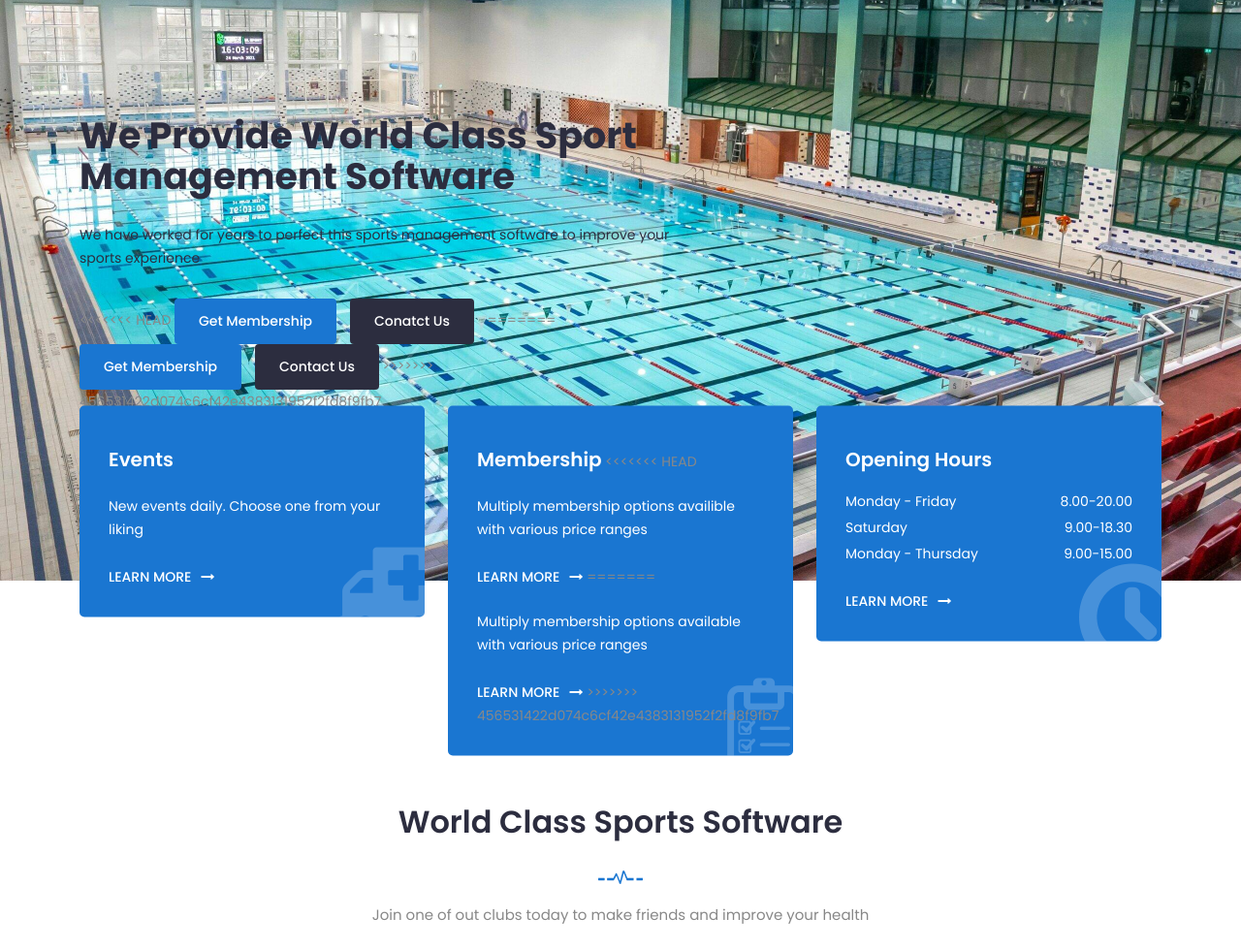
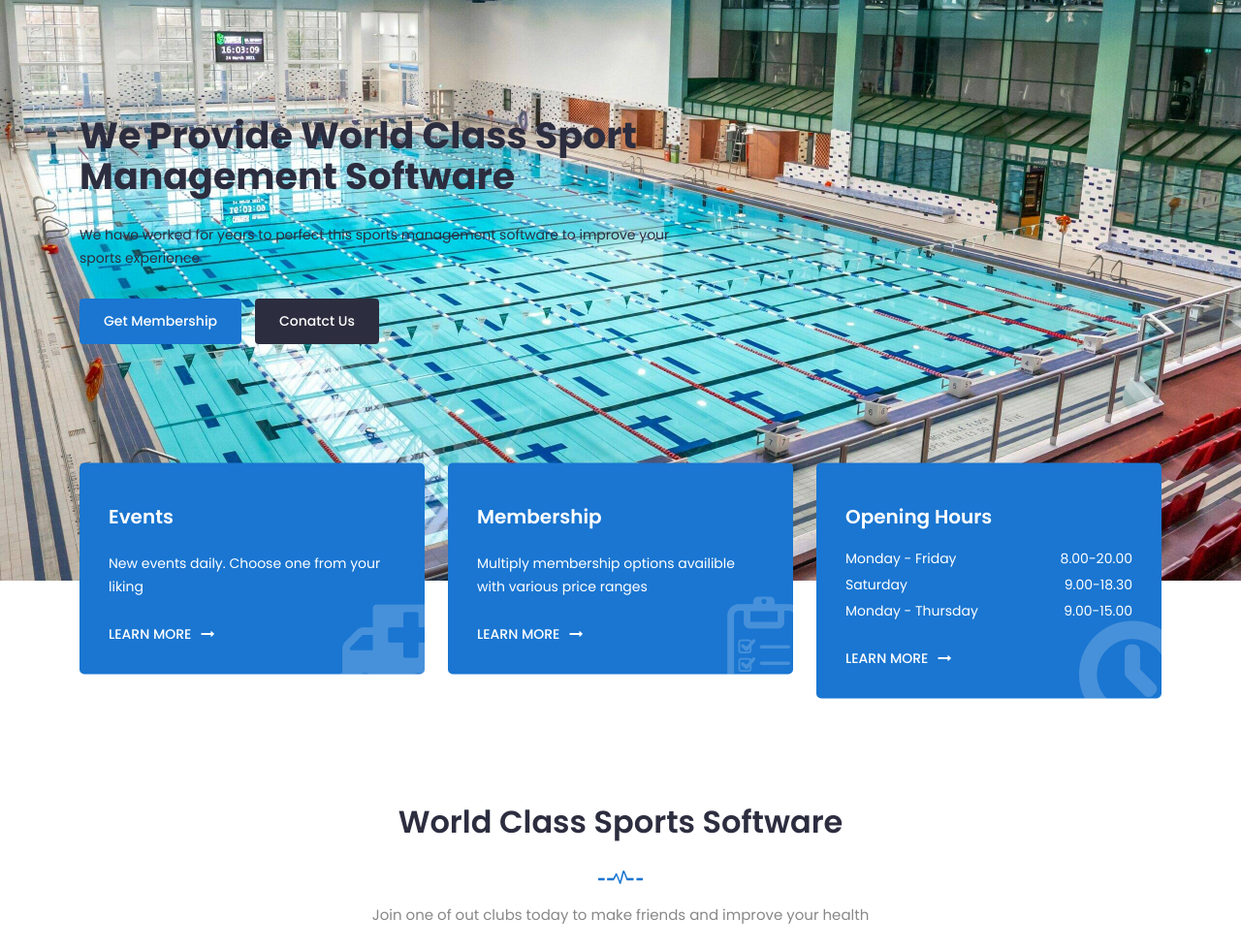
Before and after one commit to JamesDoherty1/AWSSportsSystem, a Flask app: page / in a window 1280 px wide. Shown: the part 1321-2300 px from the top of the page at 97% size. Run offline with Flask 3, Linux system fonts and the light colour scheme; some libraries are stand-ins or nearby versions.

Commit message:
added images to about and fixed home page

```diff
--- a/templates/home.html
+++ b/templates/home.html
@@ -88,13 +88,9 @@
               <h1>We Provide World Class Sport Management Software</h1>
               <p>We have worked for years to perfect this sports management software to improve your sports experience </p>
               <div class="button">
-<<<<<<< HEAD
                 <a href="explore" class="btn">Get Membership</a>
                 <a href="contact-us" class="btn primary">Conatct Us</a>
-=======
-                <a href="#" class="btn">Get Membership</a>
-                <a href="#" class="btn primary">Contact Us</a>
->>>>>>> 456531422d074c6cf42e4383131952f2fd8f9fb7
+
               </div>
             </div>
           </div>
@@ -135,13 +131,9 @@
               </div>
               <div class="single-content">
                 <h4>Membership</h4>
-<<<<<<< HEAD
                 <p>Multiply membership options availible with various price ranges</p>
                 <a href="about-us">LEARN MORE<i class="fa fa-long-arrow-right"></i></a>
-=======
-                <p>Multiply membership options available with various price ranges</p>
-                <a href="#">LEARN MORE<i class="fa fa-long-arrow-right"></i></a>
->>>>>>> 456531422d074c6cf42e4383131952f2fd8f9fb7
+
               </div>
             </div>
           </div>
```
Also changed, not shown: static/images/image1.jpg (added), static/images/image2.jpg (added), static/images/image3.jpg (added), static/images/image4.jpg (added), static/images/image5.jpg (added), static/images/image6.jpg (added).
